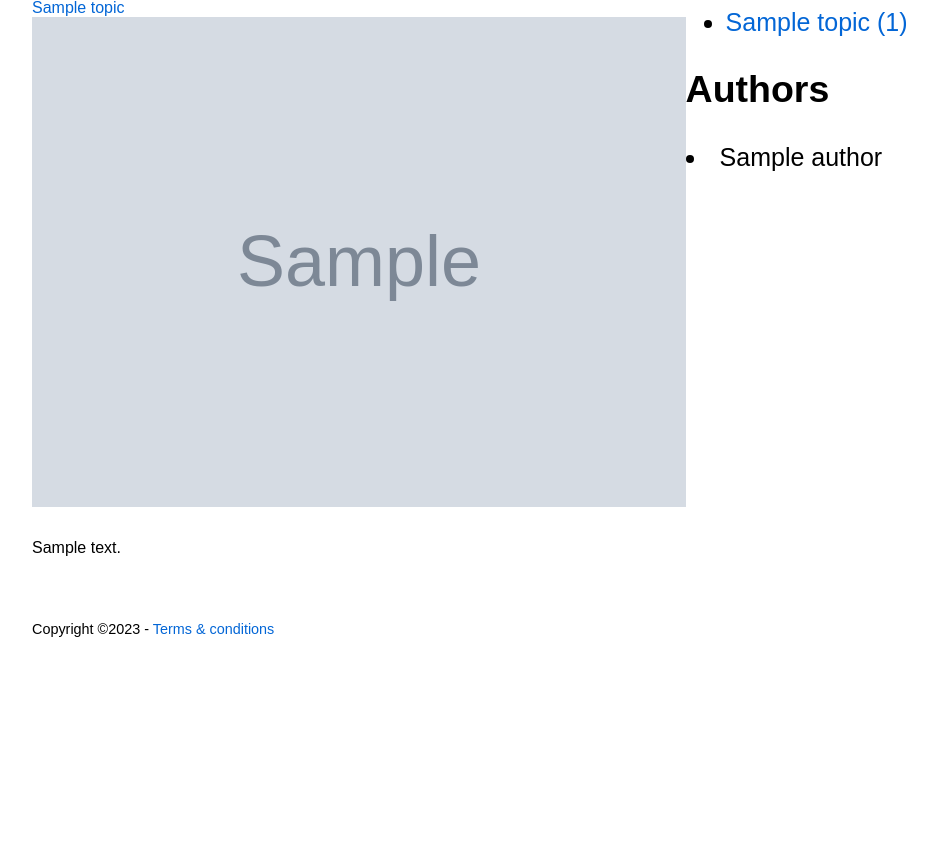
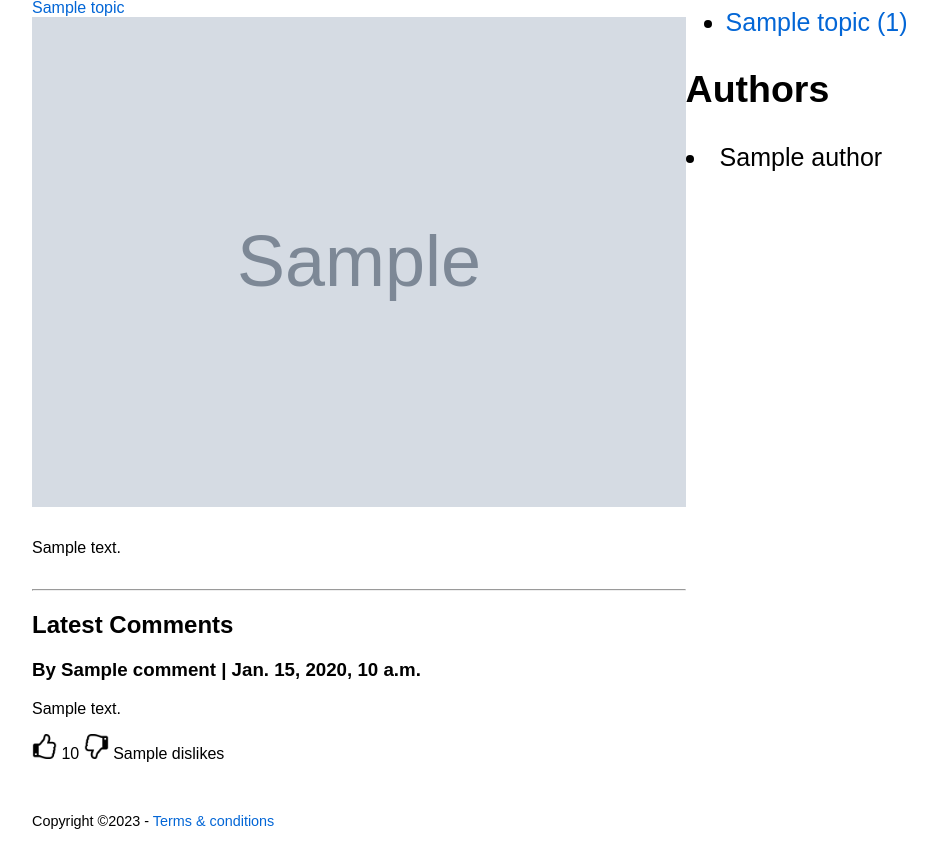
Before and after one commit to 20python22/food_blog, a Django app: template food_blog/templates/food_blog/post_detail.html in a window 1280 px wide. Shown: the part 417-1262 px from the top of the page, without its empty margins (108-1045 px from the left). Before the commit the page ends 1054 px from the top, so only its background shows below. Run offline with Django 3.2, Linux system fonts and the light colour scheme; the template is opened without the code that fills it: most values are stand-ins (such as "Sample title", 1, 10 or a date in 2020); grey boxes marked "Sample" are stand-in pictures.

Commit message:
Assignment 6

```diff
--- a/food_blog/forms.py
+++ b/food_blog/forms.py
@@ -1,4 +1,5 @@
 from django import forms
+
 
 class NameForm(forms.Form):
     first_name = forms.CharField(label='First name', max_length=50)
--- /dev/null
+++ b/food_blog/static/food_blog/csrf.js
@@ -0,0 +1,18 @@
+/* food_blog/static/blog/csrf.js */
+
+
+function getCookie(name) {
+    var cookieValue = null;
+    if (document.cookie && document.cookie !== '') {
+        var cookies = document.cookie.split(';');
+        for (var i = 0; i < cookies.length; i++) {
+            var cookie = cookies[i].trim();
+            // Does this cookie string begin with the name we want?
+            if (cookie.substring(0, name.length + 1) === (name + '=')) {
+                cookieValue = decodeURIComponent(cookie.substring(name.length + 1));
+                break;
+            }
+        }
+    }
+    return cookieValue;
+}
--- a/food_blog/templates/food_blog/base.html
+++ b/food_blog/templates/food_blog/base.html
@@ -12,6 +12,10 @@
 </head>
 
 <body>
+  {% block js %}
+    <script src="{% static "food_blog/csrf.js" %}"></script>
+    <script src="{% static "food_blog/comments.js" %}"></script>
+  {% endblock %}
   {% if messages %}
   <div class="django-messages">
     {% for message in messages %}
--- a/food_blog/templates/food_blog/post_detail.html
+++ b/food_blog/templates/food_blog/post_detail.html
@@ -1,5 +1,6 @@
 {# food_blog/templates/food_blog/post_detail.html #}
 {% extends "food_blog/base.html" %}
+{% load static %}
 
 {% block page_title %}{{ post.title }}{% endblock %}
 
@@ -12,10 +13,65 @@
             {% for topic in post.topics.all %}
             <a href = "{{ topic.get_absolute_url }}">{{ topic }}</a>
             {% endfor %}
-        </span>
+  </span>
   {% if post.banner %}
     <img src="{{ post.banner.url }}" width="100%" alt="Banner image">
   {% endif %}
   <section class="content">{{ post.content|linebreaks }}</section>
+  <hr>
+  <h2>Latest Comments</h2>
+  <section class="comment">
+    {% for comment in post.comments.all %}
+    <div class="comment-load">
+    <h3>By {{ comment.name }} | {{ comment.created }}</h3>
+    <p>{{ comment.text }}</p>
+    <div style = "display:inline;"  class = "like" onclick = "likeHandler('{{comment.id}}')">
+      <img src="{% static 'food_blog/thumbsup.png' %}" alt="Like" width="25" height="25"></a>
+      <div id="like_button_{{comment.id}}" style = "display:inline;">{{ comment.likes }}</div>
+    </div>
+    <div style="display: inline;" className="dislike" onClick="dislikeHandler('{{comment.id}}')">
+        <img src="{% static 'food_blog/thumbsdown.png' %}" alt="Dislike" width="25" height="25"></a>
+        <div id="dislike_button_{{comment.id}}" style="display: inline;">{{ comment.dislikes }}</div>
+    </div>
+        <br>
+        <br>
+    {% endfor %}
+    <script>
+        var csrftoken = getCookie("csrftoken");
+        //likes
+        function likeHandler(id) {
+            let comment_id = id
+            let url = "{% url 'like' %}"
+            const data = {id:comment_id}
+            element = document.getElementById("like_button_"+id);
+            element.innerHTML ++
+            fetch(url, {
+                method: 'POST',
+                headers: { 'X-CSRFToken': csrftoken },
+                body: JSON.stringify(data)
+            })
+            .then(res => res.json())
+            .then(data => {
+                console.log(data)
+            })
+        }
+        function dislikeHandler(id) {
+            let comment_id = id
+            let url = "{% url 'dislike' %}"
+            const data = {id:comment_id}
+            element = document.getElementById("dislike_button_"+id);
+            element.innerHTML ++
+            fetch(url, {
+                method: 'POST',
+                headers: { 'X-CSRFToken': csrftoken },
+                body: JSON.stringify(data)
+            })
+            .then(res => res.json())
+            .then(data => {
+                console.log(data)
+            })
+        }
+    </script>
+  </section>
 </article>
 {% endblock %}
--- a/food_blog/urls.py
+++ b/food_blog/urls.py
@@ -21,6 +21,7 @@ from django.conf import settings
 from django.conf.urls.static import static
 
 from . import views  # Import the views module
+from .views import like_comment, dislike_comment
 
 urlpatterns = [
     path('admin/', admin.site.urls),
@@ -34,5 +35,9 @@ urlpatterns = [
     path('topics/<slug:slug>/', views.TopicsDetailView.as_view(), name='topics-detail'),
     path('topics/<int:pk>/', views.TopicsDetailView.as_view(), name='topics-detail'),
     path('contest/', views.PhotoContestFormView.as_view(), name='contest'),
+    path('comments/<int:pk>/like/', views.like_comment, name='like_comment'),
+    path('comments/<int:pk>/dislike/', views.dislike_comment, name='dislike_comment'),
+    path('like_comment/', views.like_comment, name="like"),
+    path('dislike_comment', views.dislike_comment, name="dislike"),
     path('favicon.ico', RedirectView.as_view(url='/static/favicon.ico'))  # Favicon
 ] + static(settings.MEDIA_URL, document_root=settings.MEDIA_ROOT)
```
Also changed, not shown: food_blog/models.py (+10 -0 lines), food_blog/views.py (+25 -0 lines), db.sqlite3, food_blog/migrations/0008_comment_dislikes_comment_likes.py (added), food_blog/static/food_blog/thumbsdown.png (added), food_blog/static/food_blog/thumbsup.png (added).
